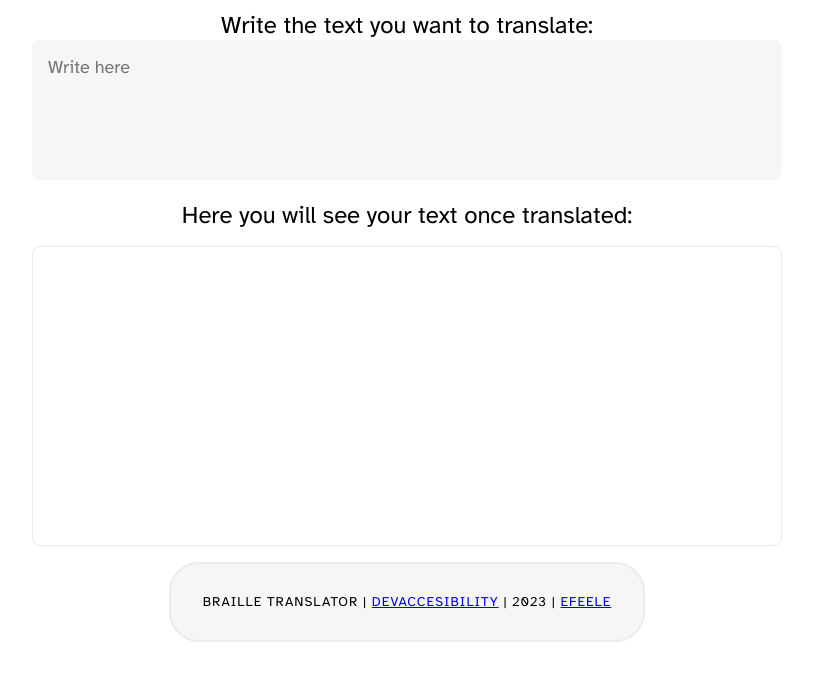
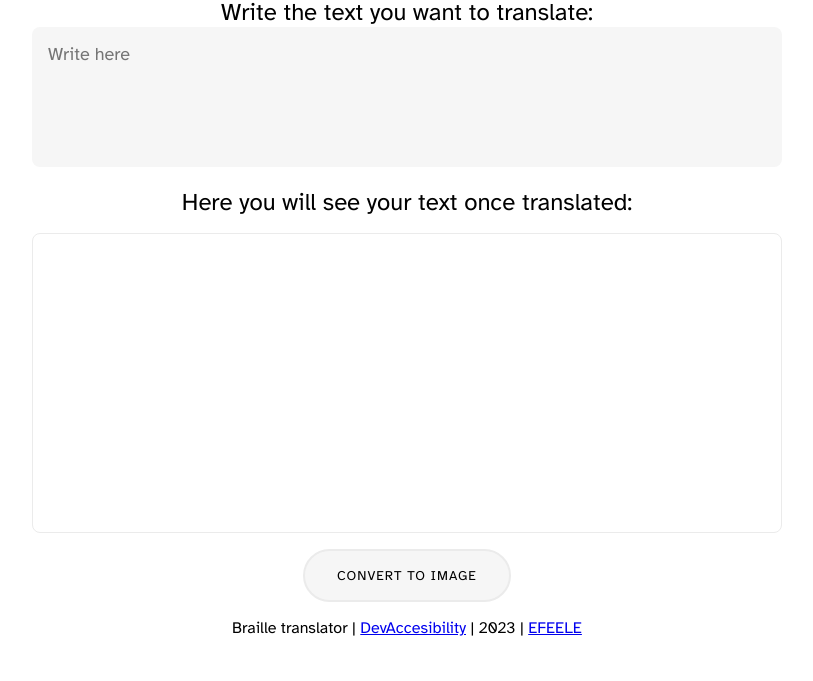
Before and after one commit to EFEELE/DevAccesibility, a plain HTML site: page index.html in a window 1280 px wide. Shown: the part 115-796 px from the top of the page, without its empty margins (233-1046 px from the left). Drawn offline with Linux system fonts and the light colour scheme.

Commit message:
Update index.html

```diff
--- a/index.html
+++ b/index.html
@@ -24,7 +24,7 @@
         <label>Here you will see your text once translated:</label>
         <span id="output" class="translated"></span>
 
-        <button onclick="convertToImage()"Cconvert to image</button>
+        <button onclick="convertToImage()">Convert to image</button>
 
         <p>Braille translator | <a href="https://github.com/EFEELE/DevAccesibility">DevAccesibility</a> | 2023 | <a href="https://github.com/EFEELE">EFEELE</a></p>
     </div>
```
